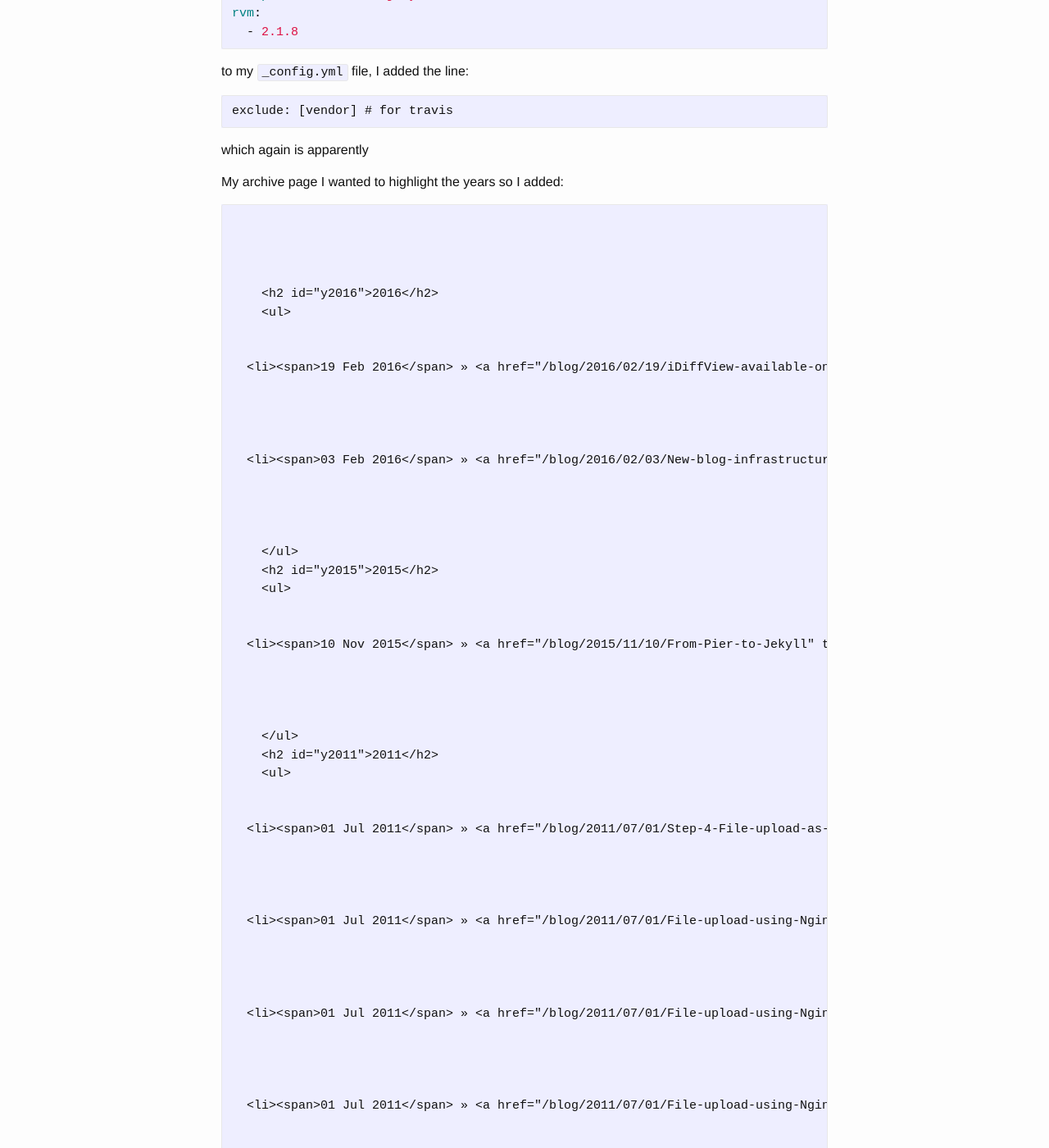
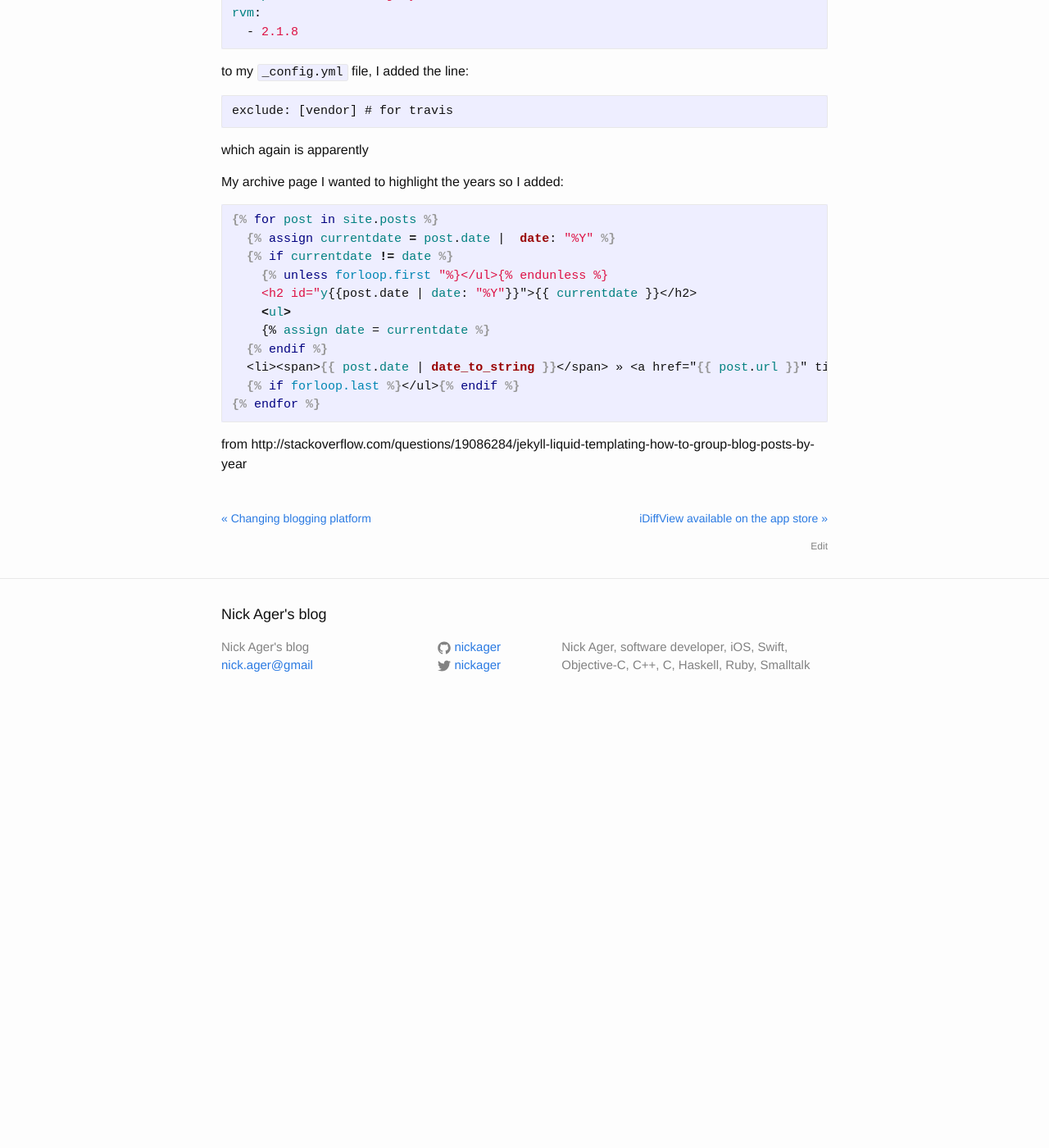
Before and after one commit to NickAger/nickager.github.io, a Jekyll site: the page built from _posts/2016-02-03-New-blog-infrastructure.md, in a window 1280 px wide and 1400 px high, scrolled down 1244 px. Shown: the whole window at 82% size. Built offline with Jekyll 4.4.1, drawn with Linux system fonts in a browser that asks for light colours; after the commit the page ends 2127 px from its top, so only the background shows below that; some of the changed text lies outside the part shown.

Commit message:
minor text changes

````diff
--- a/_posts/2015-11-10-From Pier to Jekyll.md
+++ b/_posts/2015-11-10-From Pier to Jekyll.md
@@ -4,8 +4,9 @@ title: "Changing blogging platform"
 date: 2015-11-10
 ---
 My original blog used [Pier](http://www.piercms.com) which was built on the [Seaside web framework](http://seaside.st). I become very familiar with [Pier](http://www.piercms.com) while working on getitmade.com. [Pier](http://www.piercms.com) merged static and dynamic content, easily allowing new components to be embedded in static content managed through its CMS interface. I even invested considerable time in building [Pier Admin]((https://vimeo.com/32749535)), releasing a WYSIWYG editor for Pier as well as many other improved admin tools. My series of posts on building a [file upload component]({% post_url 2011-07-01-File-upload-using-Nginx-and-Seaside %}), embedded the described components as live examples directly into the content, in a way I've not seen achieved elsewhere. Pier also allowed code to be pulled directly into the content with markup such as:
+
 ```
-+value:source|class=NAFileUploadExample|method=onUploadProgressCallback+
++value:source | class=NAFileUploadExample | method=onUploadProgressCallback+
 ```
 
 which resulted in the following code appearing in the content with the code highlighting being generated directly from the AST:
@@ -37,9 +38,11 @@ uploadComponent
 		uploadComponent ]
 ```
 
-I got excited by extending Pier into supporting technical books whose code examples you could interact with directly. It felt like future. See [School of Haskell](http://www.schoolofhaskell.com) for a recent example.
+I became excited by the idea of extending Pier to support online technical book publication whose code examples you could interact with directly. It felt like future. (See [School of Haskell](http://www.schoolofhaskell.com) for a recent implementation of the same idea).
 
-However ... when you are the person who uses and develops the software most you become the maintainer. When the community is small, you become the 90% contributor. Which means you end up having to build a lot of the [infrastructure yourself]({% post_url 2011-01-02-Create-a-reusable-Amazon-machine-instance %}). This might be sustainable if the technology is also providing an income, but if it ultimately ends up just being used for an occasional blog entry, I want something that is simple to use, is easy to host and well supported. Something that I don't have to support.
+However ... when you are the person who uses and develops the software more than others you become the defacto maintainer. When the community is small, and you are the 90% contributor, you end up having to build a lot of the [infrastructure yourself]({% post_url 2011-01-02-Create-a-reusable-Amazon-machine-instance %}). This might be sustainable if the technology is also providing an income, but if it ultimately is just used for an occasional blog entry, its hard to justify spending any time on maintenance.
+
+So I started looking for something that is simple to use, easy to host and well supported. In short a blogging platform I don't have to support.
 
 Enter [Jekyll](http://jekyllrb.com). It generates static content that can be hosted anywhere, but even better, [Github](https://help.github.com/articles/using-jekyll-as-a-static-site-generator-with-github-pages/) provides free hosting and automatic generation of [Jekyll](http://jekyllrb.com) based content.
 
--- a/_posts/2016-02-03-New-blog-infrastructure.md
+++ b/_posts/2016-02-03-New-blog-infrastructure.md
@@ -68,18 +68,19 @@ which again is apparently
 
 My archive page I wanted to highlight the years so I added:
 
-```
-{% for post in site.posts %}
-  {% assign currentdate = post.date | date: "%Y" %}
-  {% if currentdate != date %}
-    {% unless forloop.first %}</ul>{% endunless %}
-    <h2 id="y{{post.date | date: "%Y"}}">{{ currentdate }}</h2>
+{{formating from http://stackoverflow.com/questions/3426182/how-to-escape-liquid-template-tags}}
+```liquid
+{{ "{% for post in site.posts " }}%}
+{{ "  {% assign currentdate = post.date | "}} date: "%Y" %}
+{{ "  {% if currentdate != date "}}%}
+{{ "    {% unless forloop.first "}}"%}</ul>{{"{% endunless "}}%}
+    <h2 id="y{{"{{"}}post.date | date: "%Y"}}">{{"{{ currentdate "}}}}</h2>
     <ul>
-    {% assign date = currentdate %}
-  {% endif %}
-  <li><span>{{ post.date | date_to_string }}</span> » <a href="{{ post.url }}" title="{{ post.title }}">{{ post.title }}</a></li>
-  {% if forloop.last %}</ul>{% endif %}
-{% endfor %}
+{{"    {% assign date = currentdate "}}%}
+{{"  {% endif "}}%}
+  <li><span>{{"{{ post.date | date_to_string "}}}}</span> » <a href="{{"{{ post.url "}}}}" title="{{"{{ post.title "}}}}">{{"{{ post.title "}}}}</a></li>
+{{"  {% if forloop.last "}}%}</ul>{{"{% endif "}}%}
+{{"{% endfor "}}%}
 ```
 
 from http://stackoverflow.com/questions/19086284/jekyll-liquid-templating-how-to-group-blog-posts-by-year
````
Also changed, not shown: x1-products.md (+3 -2 lines).
